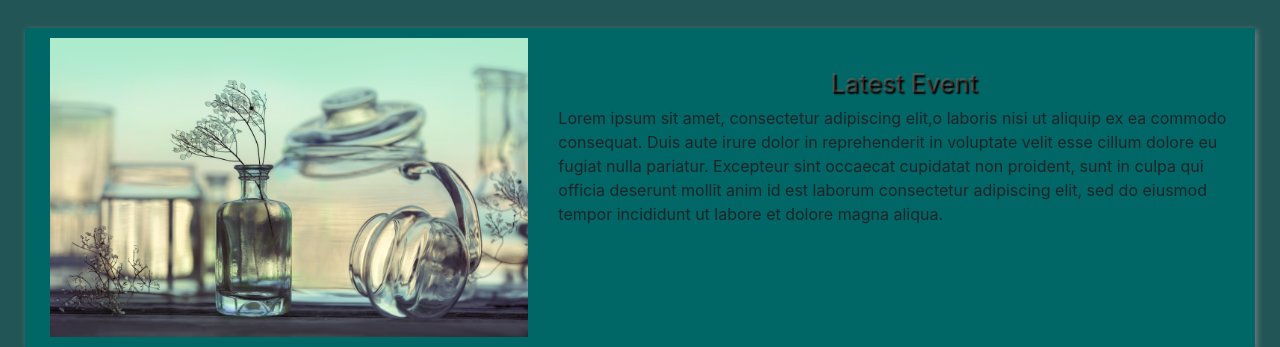
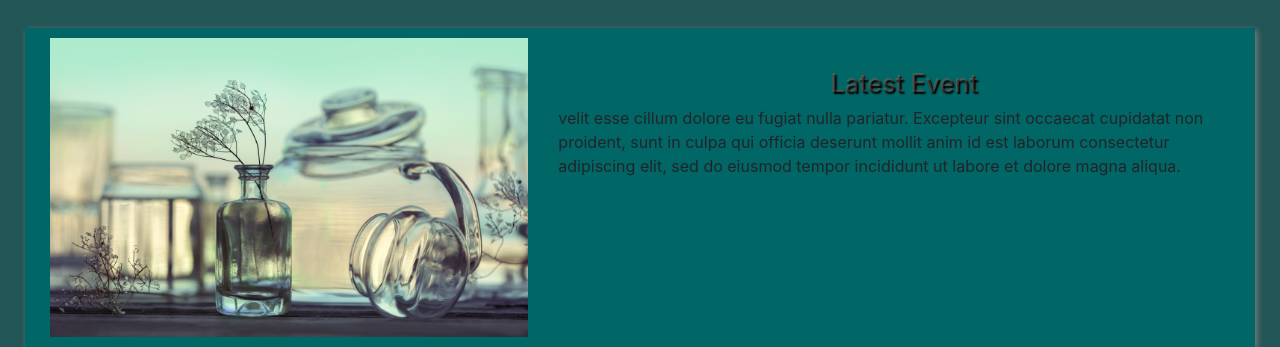
Before and after one commit to Expresso-NITP/Expresso_arts-n-literary, a plain HTML site: page index.html in a window 1280 px wide. Shown: the part 506-853 px from the top of the page. Drawn offline with nearby package versions, Linux system fonts and the light colour scheme.

Commit message:
Update index.html

```diff
--- a/index.html
+++ b/index.html
@@ -36,7 +36,7 @@
             <div class="col-md-6 col-lg-7 book_abt">
                <h3 class="book_title">Latest Event</h3>
                <p class="material">
-                 Lorem ipsum sit amet, consectetur adipiscing elit,o laboris nisi ut aliquip ex ea commodo consequat. Duis aute irure dolor in reprehenderit in voluptate velit esse cillum dolore eu fugiat nulla pariatur. Excepteur sint occaecat cupidatat non proident, sunt in culpa qui officia deserunt mollit anim id est laborum consectetur adipiscing elit, sed do eiusmod tempor incididunt ut labore et dolore magna aliqua.
+                 velit esse cillum dolore eu fugiat nulla pariatur. Excepteur sint occaecat cupidatat non proident, sunt in culpa qui officia deserunt mollit anim id est laborum consectetur adipiscing elit, sed do eiusmod tempor incididunt ut labore et dolore magna aliqua.
                </p>
             </div>
         </div>
```
